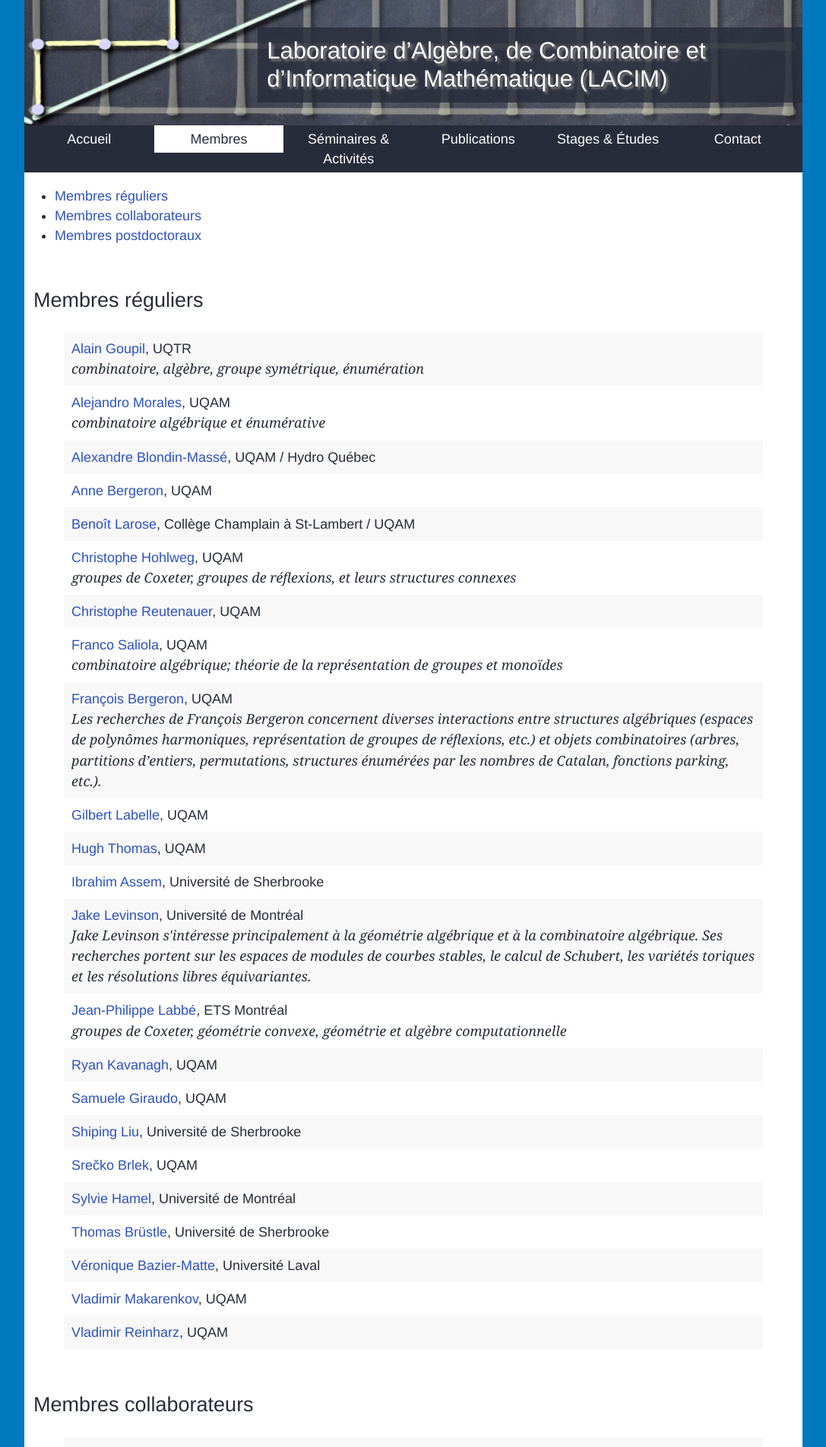
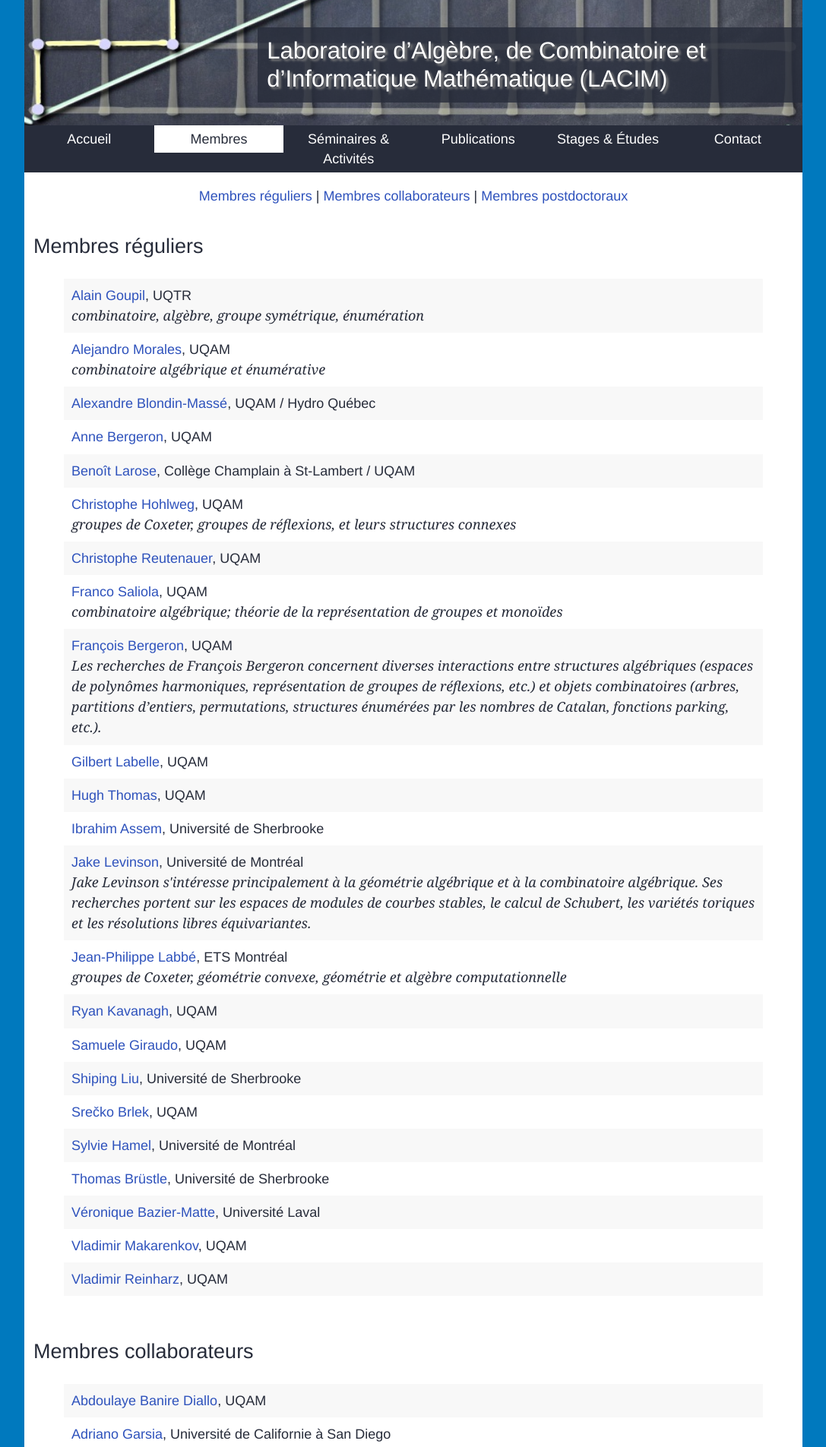
Before and after one commit to lacim-uqam/lacim-uqam.github.io, a Jekyll site: the page built from fr/membres.md, in a window 1280 px wide. Shown: the part 346-2251 px from the top of the page at 76% size, without its empty margins (96-1183 px from the left). Built offline with Jekyll 4.4.1, drawn with Linux system fonts in a browser that asks for light colours; our own code applies the rules of GitHub Pages for plain Markdown files.

Commit message:
put back the css code for secondary-nav

```diff
--- a/_sass/_navigation.scss
+++ b/_sass/_navigation.scss
@@ -68,3 +68,35 @@
 .dropdown:hover .dropdown-content {
   display: block;
 }
+
+.secondary-nav {
+    background: $white;
+    text-align: center;
+    @include cf;
+    padding-top: 1em;
+
+    ul {
+      margin: 0;
+      padding: 0;
+      list-style: none;
+    }
+
+    a {
+        font-family: $heading_font;
+        font-size: 1.0em;
+        // color: black;
+        // padding: 5px 0;
+    }
+
+    li {
+      display: inline-block;
+
+      &:not(:last-child):after{
+        content: " | ";
+      }
+
+    }
+
+    @media #{$desktop} {
+    }
+}
```
